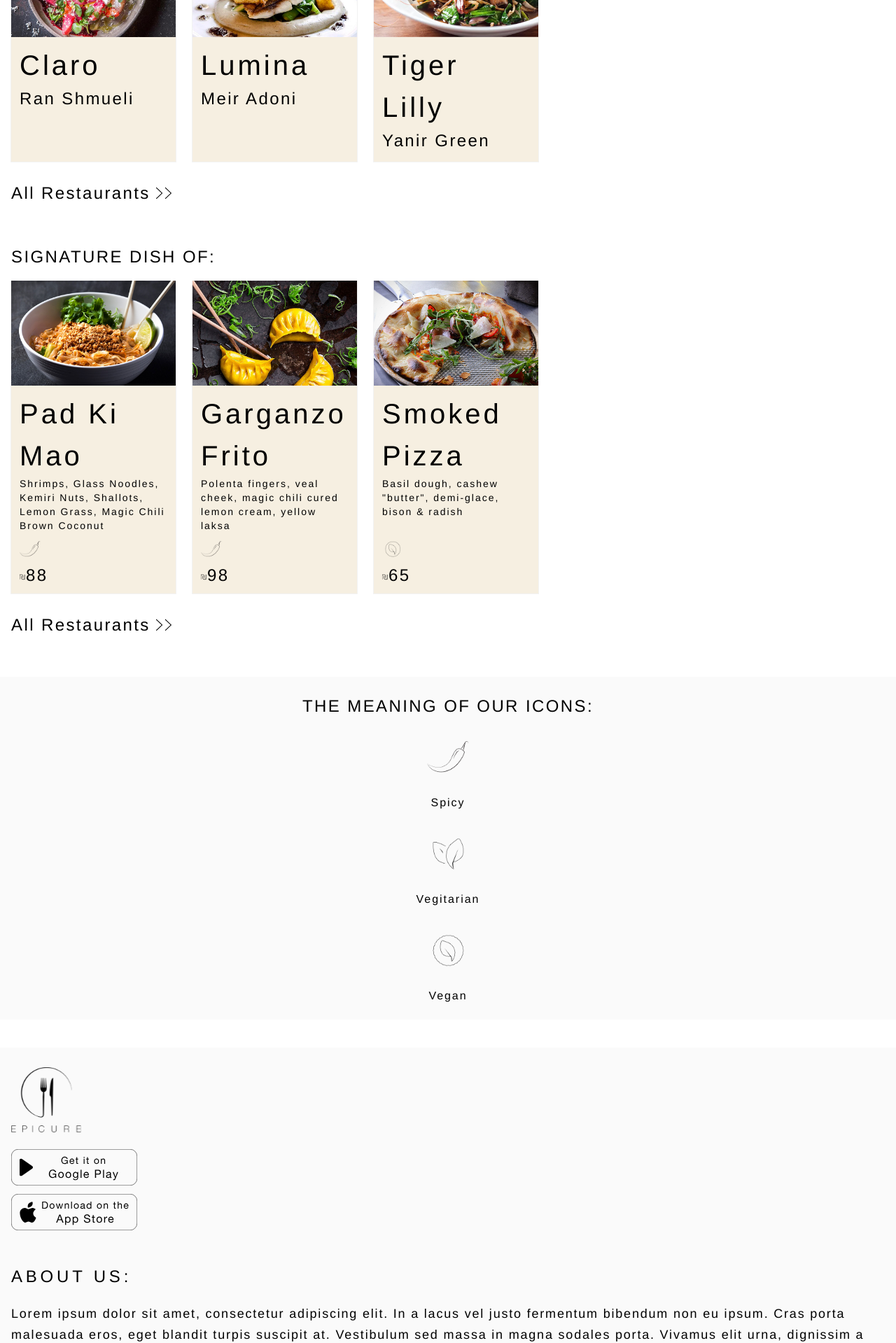
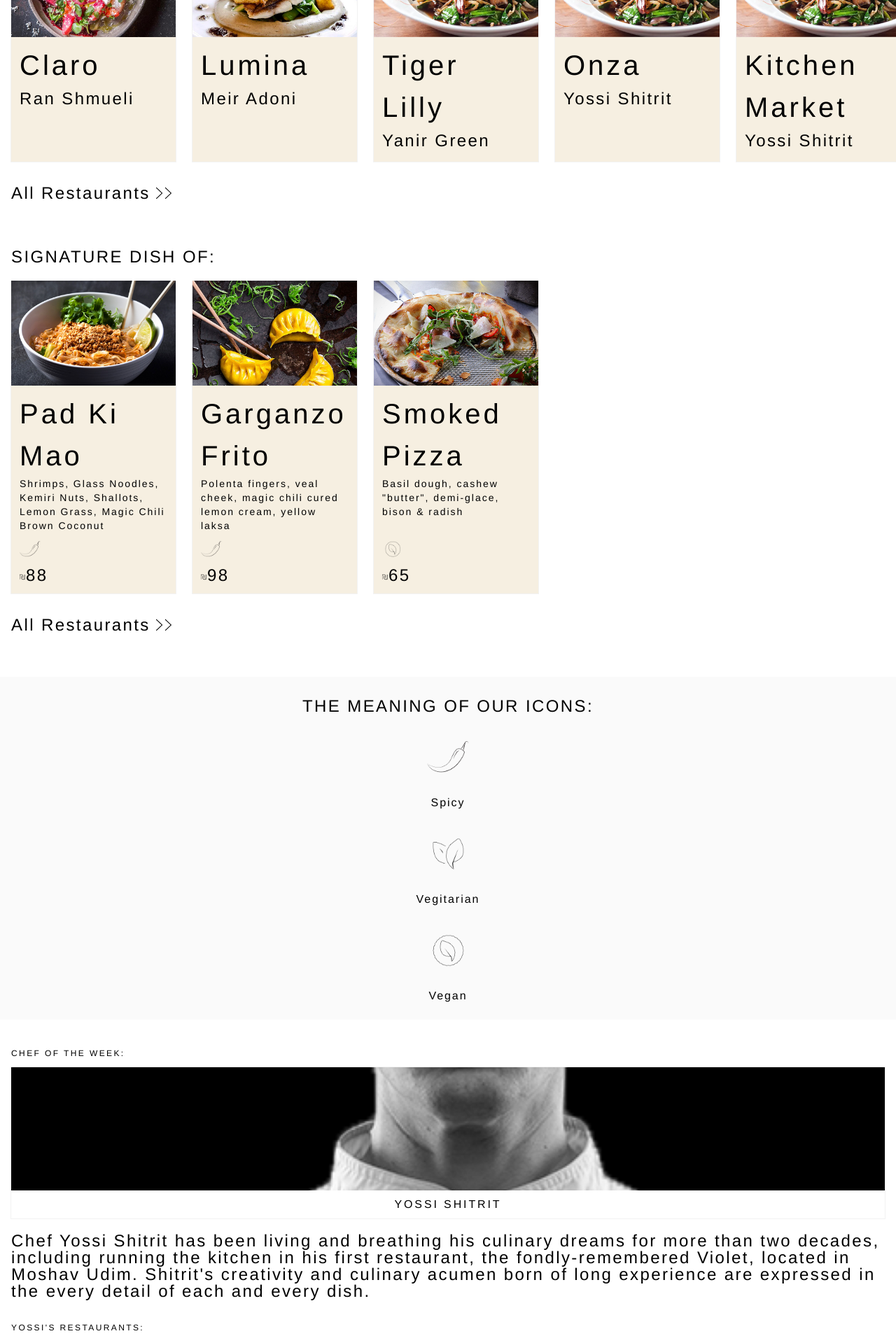
Before and after one commit to ilayG0/epicure, a Next.js app: page / in a window 1280 px wide. Shown: the part 800-2719 px from the top of the page at 70% size. Built offline with nearby package versions, Linux system fonts and the light colour scheme.

Commit message:
chef of the week

```diff
--- a/app/(root)/page.tsx
+++ b/app/(root)/page.tsx
@@ -6,6 +6,8 @@ import { Icon } from "@/types/icon.type";
 import SignatureDishes from "@/components/home/signature-dishes-section";
 import IconsSection from "@/components/home/icons-section";
 import AboutEpicure from "@/components/home/about-section";
+import ChefOfTheWeek from "@/components/home/chef-of-the-week-section";
+import { Chef } from "@/types/chef.type";
 
 // move to a help function service
 async function getRestaurants(): Promise<Restaurant[]> {
@@ -36,17 +38,27 @@ async function getAbout(): Promise<string> {
   return res.json();
 }
 
+async function getChefOfTheWeek(): Promise<Chef> {
+  const res = await fetch("http://localhost:3000/api/chefs", {
+    cache: "no-store",
+  });
+  return res.json();
+}
+
 const Page = async () => {
   const restaurants: Restaurant[] = await getRestaurants();
   const dishes: Dish[] = await getSignatureDishes();
   const icons: Icon[] = await getIcons();
   const about: string = await getAbout();
+  const chef: Chef = await getChefOfTheWeek();
+
   return (
     <>
       <Hero />
       <PopularRestaurants restaurants={restaurants} />
       <SignatureDishes dishes={dishes} />
       <IconsSection icons={icons} />
+      <ChefOfTheWeek chef={chef}/>
       <AboutEpicure about={about}/>
     </>
   );
--- a/app/api/chefs/route.ts
+++ b/app/api/chefs/route.ts
@@ -0,0 +1,10 @@
+import { chefs, restaurants } from "@/app/api/mocDB";
+
+export async function GET() {
+  const chefsWithRestaurants = chefs.map((chef) => ({
+    ...chef,
+    restaurants: restaurants.filter((r) => chef.restaurants.includes(r.id)),
+  }));
+
+  return Response.json(chefsWithRestaurants[0]);
+}
--- a/app/api/mocDB.ts
+++ b/app/api/mocDB.ts
@@ -1,6 +1,6 @@
 import { Restaurant } from "@/types/restaurant.type";
 
-export const restaurants :  Restaurant[]= [
+export const restaurants: Restaurant[] = [
   {
     id: 1,
     name: "Claro",
@@ -20,6 +20,27 @@ export const restaurants :  Restaurant[]= [
     name: "Tiger Lilly",
     imageUrl: "/assets/images/tiger-lily.png",
     chef: "Yanir Green",
+    rating: 4,
+  },
+  {
+    id: 4,
+    name: "Onza",
+    imageUrl: "/assets/images/tiger-lily.png",
+    chef: "Yossi Shitrit",
+    rating: 4,
+  },
+  {
+    id: 5,
+    name: "Kitchen Market",
+    imageUrl: "/assets/images/tiger-lily.png",
+    chef: "Yossi Shitrit",
+    rating: 4,
+  },
+  {
+    id: 6,
+    name: "Mashya",
+    imageUrl: "/assets/images/tiger-lily.png",
+    chef: "Yossi Shitrit",
     rating: 4,
   },
 ];
@@ -63,6 +84,7 @@ export const chefs = [
   {
     id: 1,
     name: "Yossi Shitrit",
+    image: "/assets/images/yossi-shitrit.svg",
     description:
       "Chef Yossi Shitrit has been living and breathing his culinary dreams for more than two decades, including running the kitchen in his first restaurant, the fondly-remembered Violet, located in Moshav  Udim. Shitrit's creativity and culinary  acumen born of long experience  are expressed in the every detail of each and every dish.",
     restaurants: [4, 5, 6],
--- a/components/home/about-section.tsx
+++ b/components/home/about-section.tsx
@@ -1,4 +1,4 @@
-"use client";
+
 
 import Image from "next/image";
 
--- a/components/home/chef-of-the-week-section.tsx
+++ b/components/home/chef-of-the-week-section.tsx
@@ -0,0 +1,65 @@
+import Card from "@/components/ui/card";
+import { Chef } from "@/types/chef.type";
+
+export default function ChefOfTheWeek({ chef }: { chef: Chef }) {
+
+  if (!chef) return null;
+
+  const firstName = chef.name?.split(" ")[0] ?? "Chef";
+  const chefRestaurants = chef.restaurants ?? [];
+
+  return (
+    <section className="mt-10 px-4">
+
+      <h2 className="text-xs font-light uppercase tracking-[0.2em]">
+        Chef of the week:
+      </h2>
+
+
+      <article className="mt-3 flex flex-col overflow-hidden bg-white shadow-[0_0_0_1px_rgba(0,0,0,0.05)]">
+        <Card
+          key={chef.id}
+          variant="chef"
+          imageSrc={chef.image}
+          imageAlt={chef.name}
+          title={chef.name}
+        />
+      </article>
+
+
+      <p className="pt-5 leading-[24px] tracker-widest">
+        {chef.description}
+      </p>
+
+
+      <div className="mt-8">
+        <h3 className="text-xs font-light uppercase tracking-[0.2em]">
+          {firstName}&apos;s restaurants:
+        </h3>
+
+        <div className="-mx-4 mt-4 overflow-x-auto pb-3">
+          <div className="flex gap-4 px-4 snap-x snap-mandatory">
+            {chefRestaurants.map((restaurant) => (
+              <Card
+                key={restaurant.id}
+                variant="restaurant-chef"
+                imageSrc={restaurant.imageUrl}
+                imageAlt={restaurant.name}
+                title={restaurant.name}
+                subtitle={restaurant.chef}
+              />
+            ))}
+          </div>
+        </div>
+
+        <button
+          type="button"
+          className="mt-4 flex items-center gap-2 text-sm tracking-[0.18em] uppercase"
+        >
+          <span>All Restaurants</span>
+          <span>{">>"}</span>
+        </button>
+      </div>
+    </section>
+  );
+}
--- a/components/ui/Card.tsx
+++ b/components/ui/Card.tsx
@@ -33,7 +33,7 @@ export default function Card({
       </div>
       <div className="flex flex-1 flex-col justify-between bg-[#f6efe1] px-3 pt-2.5">
         <div>
-          <h3>{title}</h3>
+         {variant !== "restaurant-chef" && ( <h3>{title}</h3>)}
 
           {subtitle && <p>{subtitle}</p>}
 
--- a/types/card.type.ts
+++ b/types/card.type.ts
@@ -1,4 +1,4 @@
-export type CardVariant = "restaurant" | "dish" | "chef";
+export type CardVariant = "restaurant" | "dish" | "chef" | "restaurant-chef";
 
 export type CardProps = {
   variant: CardVariant;
```
Also changed, not shown: types/chef.type.ts (added, +9 -0 lines), public/assets/images/yossi-shitrit.svg (added).
